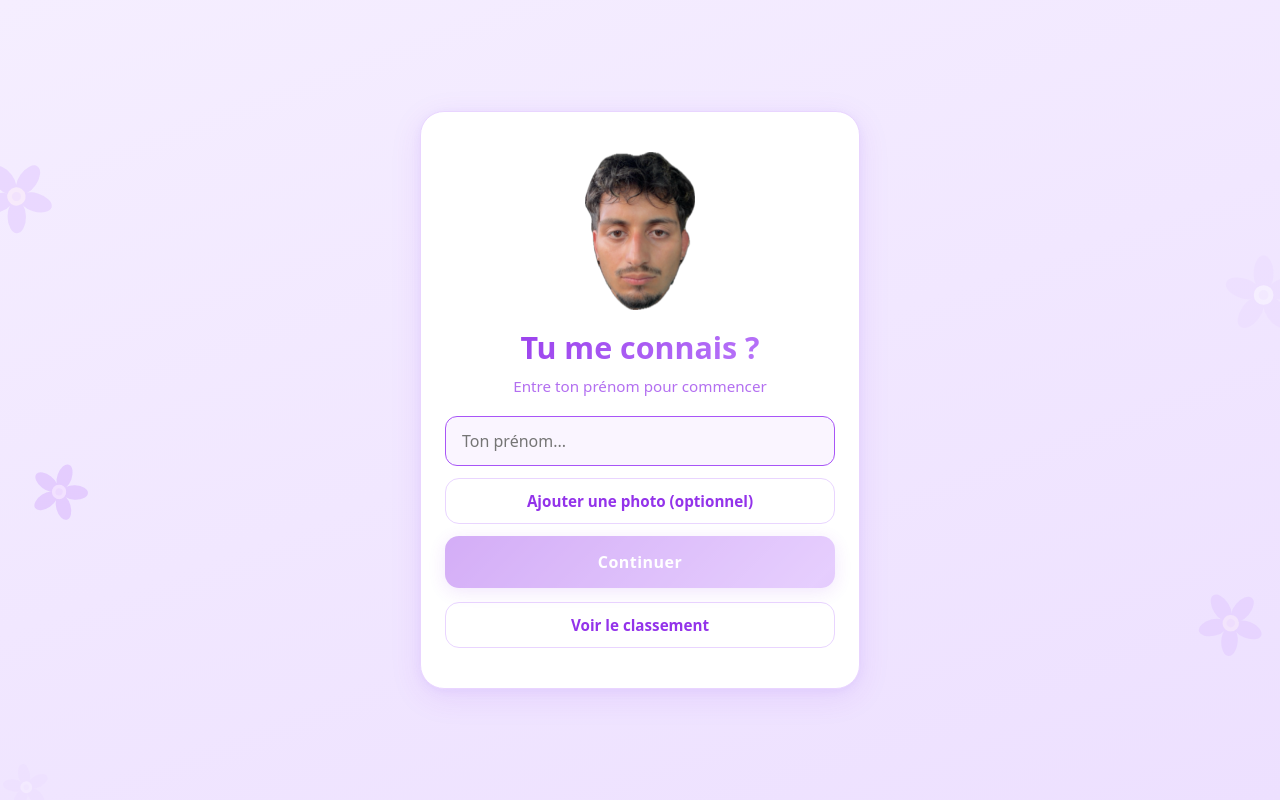
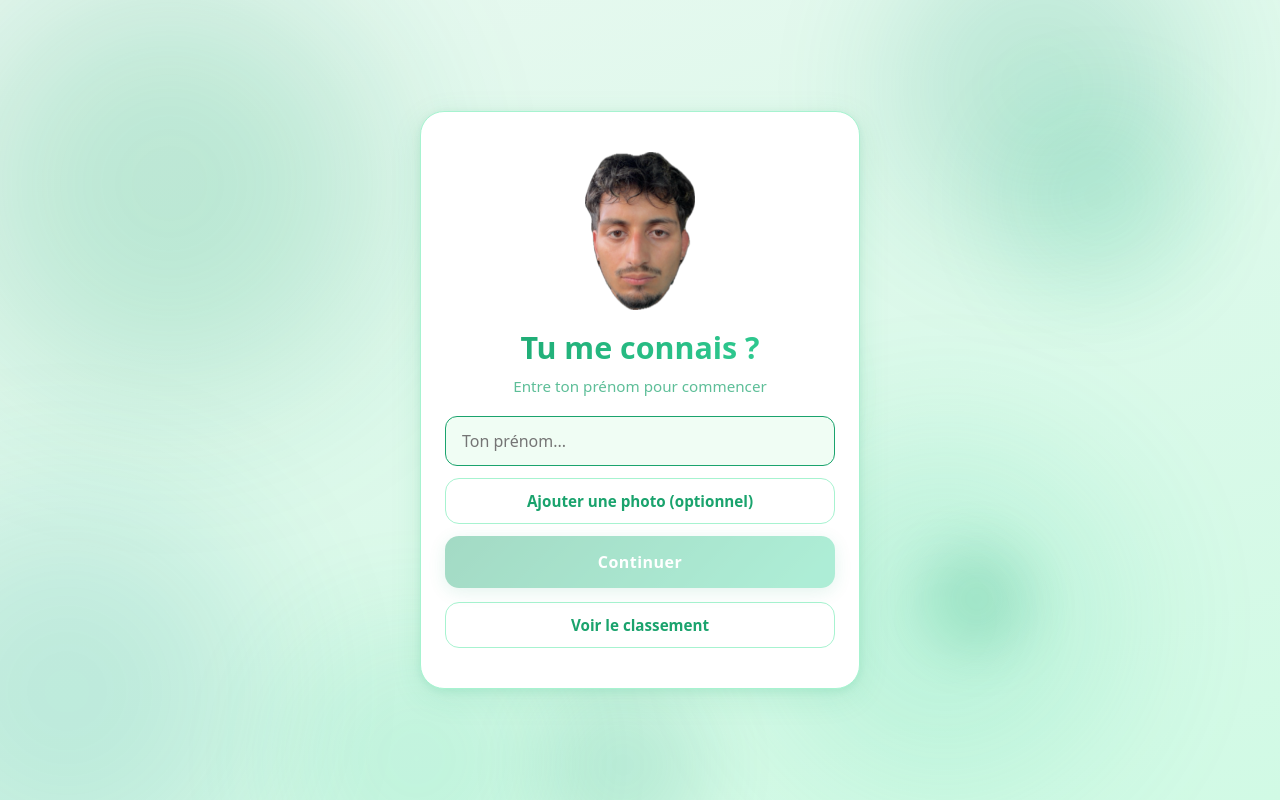
Before and after one commit to spidermiriki/quiz, a React (Vite) app: page / in a window 1280 px wide. Built offline with nearby package versions, Linux system fonts and the light colour scheme.

Commit message:
remake design

```diff
--- a/src/App.css
+++ b/src/App.css
@@ -17,6 +17,40 @@
   40%       { transform: translateX(8px); }
   60%       { transform: translateX(-5px); }
   80%       { transform: translateX(5px); }
+}
+
+/* ===== AURA BACKGROUND ===== */
+@keyframes aura-drift-1 {
+  0%, 100% { transform: translate(0vw,  0vh); }
+  30%       { transform: translate(3vw,  5vh); }
+  60%       { transform: translate(-2vw, 8vh); }
+}
+@keyframes aura-drift-2 {
+  0%, 100% { transform: translate(0vw,   0vh); }
+  33%       { transform: translate(-4vw, -3vh); }
+  66%       { transform: translate(3vw,  -6vh); }
+}
+@keyframes aura-drift-3 {
+  0%, 100% { transform: translate(0vw,  0vh); }
+  25%       { transform: translate(5vw, -3vh); }
+  50%       { transform: translate(2vw,  6vh); }
+  75%       { transform: translate(-3vw, 3vh); }
+}
+@keyframes aura-drift-4 {
+  0%, 100% { transform: translate(0vw,  0vh); }
+  40%       { transform: translate(-5vw, 4vh); }
+  70%       { transform: translate(4vw, -2vh); }
+}
+@keyframes aura-drift-5 {
+  0%, 100% { transform: translate(0vw, 0vh);  }
+  20%       { transform: translate(4vw,  7vh); }
+  50%       { transform: translate(-3vw, 4vh); }
+  80%       { transform: translate(2vw, -5vh); }
+}
+@keyframes aura-drift-6 {
+  0%, 100% { transform: translate(0vw,   0vh); }
+  35%       { transform: translate(-6vw, -5vh); }
+  65%       { transform: translate(5vw,   3vh); }
 }
 
 /* ===== LAYOUT ===== */
@@ -40,8 +74,8 @@
   background: #ffffff;
   border-radius: 24px;
   padding: 28px 22px;
-  box-shadow: 0 2px 8px rgba(167,139,250,.12), 0 8px 32px rgba(147,51,234,.1);
-  border: 1px solid #e9d5ff;
+  box-shadow: 0 2px 8px rgba(26,163,109,.12), 0 8px 32px rgba(26,163,109,.10);
+  border: 1px solid #a7f3d0;
   width: 100%;
   animation: card-enter 0.45s cubic-bezier(0.22,1,0.36,1) forwards;
 }
@@ -57,13 +91,13 @@
 
 /* ===== TYPOGRAPHY ===== */
 .gradient-text {
-  background: linear-gradient(135deg, #9333ea, #c084fc);
+  background: linear-gradient(135deg, #1AA36D, #34d399);
   -webkit-background-clip: text;
   -webkit-text-fill-color: transparent;
   background-clip: text;
 }
 .home-subtitle {
-  color: #9333ea;
+  color: #1AA36D;
   opacity: 0.7;
   margin-bottom: 20px;
   font-size: 0.95rem;
@@ -75,18 +109,18 @@
   padding: 15px;
   border-radius: 14px;
   border: none;
-  background: linear-gradient(135deg, #9333ea, #c084fc, #9333ea);
+  background: linear-gradient(135deg, #1AA36D, #34d399, #1AA36D);
   background-size: 200% auto;
   color: #fff;
   font-size: 1rem;
   font-weight: 700;
   cursor: pointer;
   letter-spacing: 0.03em;
-  box-shadow: 0 4px 18px rgba(147,51,234,.3);
+  box-shadow: 0 4px 18px rgba(26,163,109,.30);
   transition: opacity .2s, transform .1s, box-shadow .2s;
   animation: btn-shine 3s linear infinite;
 }
-.btn-primary:hover  { box-shadow: 0 6px 24px rgba(147,51,234,.45); }
+.btn-primary:hover  { box-shadow: 0 6px 24px rgba(26,163,109,.45); }
 .btn-primary:active { opacity: .85; transform: scale(.98); }
 .btn-primary:disabled { opacity: .4; cursor: not-allowed; animation: none; }
 
@@ -94,15 +128,15 @@
   width: 100%;
   padding: 12px;
   border-radius: 14px;
-  border: 1.5px solid #e9d5ff;
+  border: 1.5px solid #a7f3d0;
   background: transparent;
-  color: #9333ea;
+  color: #1AA36D;
   font-size: 0.95rem;
   font-weight: 600;
   cursor: pointer;
   transition: background .2s, border-color .2s;
 }
-.btn-ghost:hover { background: #faf5ff; border-color: #c084fc; }
+.btn-ghost:hover { background: #f0fdf4; border-color: #6ee7b7; }
 .btn-ghost--sm { width: auto; padding: 6px 14px; font-size: 0.8rem; }
 .btn-ghost--danger { border-color: #fca5a5; color: #991b1b; }
 .btn-ghost--danger:hover { background: #fff1f2; }
@@ -112,23 +146,23 @@
   width: 100%;
   padding: 13px 16px;
   border-radius: 12px;
-  border: 1.5px solid #e9d5ff;
+  border: 1.5px solid #a7f3d0;
   font-size: 1rem;
   font-family: inherit;
-  color: #4c1d95;
-  background: #faf5ff;
+  color: #064e3b;
+  background: #f0fdf4;
   outline: none;
   transition: border-color .2s;
 }
-.name-input:focus { border-color: #a855f7; }
+.name-input:focus { border-color: #1AA36D; }
 
 /* ===== MODE SELECTOR ===== */
 .mode-btn {
   width: 100%;
   padding: 16px 18px;
   border-radius: 14px;
-  border: 1.5px solid #e9d5ff;
-  background: #faf5ff;
+  border: 1.5px solid #a7f3d0;
+  background: #f0fdf4;
   cursor: pointer;
   display: flex;
   align-items: center;
@@ -137,15 +171,15 @@
   transition: border-color .2s, background .2s, box-shadow .2s;
 }
 .mode-btn:hover {
-  border-color: #a855f7;
-  background: #f5f0ff;
-  box-shadow: 0 4px 16px rgba(147,51,234,.12);
+  border-color: #1AA36D;
+  background: #ecfdf5;
+  box-shadow: 0 4px 16px rgba(26,163,109,.12);
 }
 .mode-btn__icon {
   font-size: 0.75rem;
   font-weight: 800;
-  color: #a855f7;
-  background: #f3e8ff;
+  color: #1AA36D;
+  background: #d1fae5;
   border-radius: 8px;
   padding: 6px 10px;
   white-space: nowrap;
@@ -154,14 +188,14 @@
 }
 .mode-btn strong {
   display: block;
-  color: #4c1d95;
+  color: #064e3b;
   font-size: 1rem;
   font-weight: 700;
   margin-bottom: 2px;
 }
 .mode-btn small {
   display: block;
-  color: #9333ea;
+  color: #1AA36D;
   opacity: .7;
   font-size: 0.8rem;
 }
@@ -171,22 +205,22 @@
   flex: 1;
   padding: 13px 14px;
   border-radius: 12px;
-  border: 1.5px solid #e9d5ff;
+  border: 1.5px solid #a7f3d0;
   font-size: 1rem;
   font-family: inherit;
-  color: #4c1d95;
-  background: #faf5ff;
+  color: #064e3b;
+  background: #f0fdf4;
   outline: none;
   transition: border-color .2s;
 }
-.open-input:focus { border-color: #a855f7; }
+.open-input:focus { border-color: #1AA36D; }
 .open-input.shake { animation: shake 0.5s ease; border-color: #fca5a5; background: #fff1f2; }
 
 .btn-send {
   padding: 0 18px;
   border-radius: 12px;
   border: none;
-  background: linear-gradient(135deg, #9333ea, #c084fc);
+  background: linear-gradient(135deg, #1AA36D, #34d399);
   color: #fff;
   font-size: 0.95rem;
   font-weight: 700;
@@ -242,13 +276,13 @@
   gap: 8px;
   padding: 12px 14px;
   border-radius: 12px;
-  background: #faf5ff;
-  border: 1px solid #f3e8ff;
+  background: #f0fdf4;
+  border: 1px solid #d1fae5;
 }
 .lb-rank  { font-size: 0.9rem; font-weight: 700; text-align: center; }
-.lb-name  { font-size: 1rem; font-weight: 800; color: #4c1d95; overflow: hidden; text-overflow: ellipsis; white-space: nowrap; }
-.lb-mode  { font-size: 0.65rem; font-weight: 800; color: #a855f7; background: #f3e8ff; border-radius: 6px; padding: 3px 5px; text-align: center; }
-.lb-score { font-size: 1rem; font-weight: 800; color: #7e22ce; text-align: right; white-space: nowrap; }
+.lb-name  { font-size: 1rem; font-weight: 800; color: #064e3b; overflow: hidden; text-overflow: ellipsis; white-space: nowrap; }
+.lb-mode  { font-size: 0.65rem; font-weight: 800; color: #1AA36D; background: #d1fae5; border-radius: 6px; padding: 3px 5px; text-align: center; }
+.lb-score { font-size: 1rem; font-weight: 800; color: #166534; text-align: right; white-space: nowrap; }
 
 /* ===== TABLET ===== */
 @media (min-width: 600px) {
--- a/src/components/DifficultyBadge.jsx
+++ b/src/components/DifficultyBadge.jsx
@@ -2,7 +2,7 @@ const config = {
   facile:    { label: "Facile",     color: "#166534", bg: "#f0fdf4", border: "#86efac" },
   moyen:     { label: "Moyen",      color: "#854d0e", bg: "#fefce8", border: "#fde047" },
   difficile: { label: "Difficile",  color: "#991b1b", bg: "#fff1f2", border: "#fca5a5" },
-  impossible:{ label: "Impossible", color: "#4c1d95", bg: "#f5f3ff", border: "#8b5cf6" },
+  impossible:{ label: "Impossible", color: "#0e7490", bg: "#ecfeff", border: "#67e8f9" },
 };
 
 export default function DifficultyBadge({ difficulty }) {
--- a/src/components/FlowerBg.jsx
+++ b/src/components/FlowerBg.jsx
@@ -1,85 +1,46 @@
-function Flower({ cx, cy, scale = 1, rot = 0, petal, center, opacity = 1, floatDur, floatDelay = 0, floatAmp = 8 }) {
-  return (
-    <g transform={`translate(${cx},${cy}) rotate(${rot}) scale(${scale})`} opacity={opacity}>
-      {floatDur && (
-        <animateTransform
-          attributeName="transform"
-          type="translate"
-          values={`0,0; 0,-${floatAmp}; 0,0`}
-          dur={`${floatDur}s`}
-          begin={`${floatDelay}s`}
-          repeatCount="indefinite"
-          additive="sum"
-        />
-      )}
-      {[0, 72, 144, 216, 288].map((a) => (
-        <ellipse key={a} cx={0} cy={-22} rx={10} ry={18} fill={petal} transform={`rotate(${a})`} />
-      ))}
-      <circle cx={0} cy={0} r={10} fill={center} />
-      <circle cx={0} cy={0} r={5} fill={petal} opacity={0.4} />
-    </g>
-  );
-}
+const ORBS = [
+  // Grands orbes de fond
+  { id: 1,  size: 420, top: -8,  left: -6,  color: '#1AA36D', opacity: 0.20, blur: 90,  anim: 'aura-drift-1', dur: 22, delay: 0  },
+  { id: 2,  size: 360, top: 55,  left: 60,  color: '#34d399', opacity: 0.15, blur: 75,  anim: 'aura-drift-2', dur: 27, delay: 4  },
+  { id: 3,  size: 310, top: -6,  left: 65,  color: '#059669', opacity: 0.16, blur: 65,  anim: 'aura-drift-3', dur: 19, delay: 2  },
+  { id: 4,  size: 390, top: 62,  left: -10, color: '#0d9488', opacity: 0.14, blur: 82,  anim: 'aura-drift-4', dur: 24, delay: 7  },
+  // Orbes moyens
+  { id: 5,  size: 230, top: 22,  left: 38,  color: '#1AA36D', opacity: 0.12, blur: 50,  anim: 'aura-drift-5', dur: 30, delay: 1  },
+  { id: 6,  size: 270, top: 78,  left: 22,  color: '#34d399', opacity: 0.13, blur: 58,  anim: 'aura-drift-6', dur: 17, delay: 5  },
+  { id: 7,  size: 200, top: 12,  left: 78,  color: '#10b981', opacity: 0.11, blur: 45,  anim: 'aura-drift-2', dur: 32, delay: 9  },
+  // Petits orbes
+  { id: 8,  size: 130, top: 42,  left: 52,  color: '#6ee7b7', opacity: 0.15, blur: 30,  anim: 'aura-drift-3', dur: 20, delay: 3  },
+  { id: 9,  size: 110, top: 68,  left: 72,  color: '#1AA36D', opacity: 0.18, blur: 25,  anim: 'aura-drift-1', dur: 15, delay: 6  },
+  { id: 10, size: 170, top: 85,  left: 42,  color: '#059669', opacity: 0.13, blur: 38,  anim: 'aura-drift-4', dur: 26, delay: 11 },
+];
 
 export default function FlowerBg() {
   return (
-    <svg
-      xmlns="http://www.w3.org/2000/svg"
-      style={{
-        position: "fixed",
-        inset: 0,
-        width: "100%",
-        height: "100%",
-        zIndex: 0,
-        pointerEvents: "none",
-      }}
-      viewBox="0 0 390 844"
-      preserveAspectRatio="xMidYMid slice"
-    >
-      {/* ── Cluster haut droite ── */}
-      <Flower cx={355} cy={48}  scale={1.3}  rot={15}  petal="#d8b4fe" center="#fce7f3" opacity={0.85} floatDur={5}   floatDelay={0}   floatAmp={9} />
-      <Flower cx={385} cy={90}  scale={0.75} rot={40}  petal="#c084fc" center="#f5d0fe" opacity={0.7}  floatDur={4.2} floatDelay={1.1} floatAmp={6} />
-      <Flower cx={318} cy={82}  scale={0.45} rot={-10} petal="#e9d5ff" center="#fff"    opacity={0.6}  floatDur={6}   floatDelay={0.5} floatAmp={5} />
-      <Flower cx={372} cy={16}  scale={0.32} rot={25}  petal="#f0abfc" center="#fff"    opacity={0.5}  floatDur={3.8} floatDelay={2}   floatAmp={4} />
-      <Flower cx={340} cy={115} scale={0.28} rot={50}  petal="#d8b4fe" center="#fce7f3" opacity={0.4}  floatDur={5.5} floatDelay={0.8} floatAmp={4} />
-
-      {/* ── Cluster haut gauche ── */}
-      <Flower cx={30}  cy={55}  scale={0.7}  rot={-20} petal="#e9d5ff" center="#fff"    opacity={0.65} floatDur={4.8} floatDelay={0.3} floatAmp={7} />
-      <Flower cx={68}  cy={22}  scale={0.4}  rot={30}  petal="#d8b4fe" center="#fce7f3" opacity={0.55} floatDur={5.2} floatDelay={1.5} floatAmp={5} />
-      <Flower cx={10}  cy={95}  scale={0.28} rot={10}  petal="#c084fc" center="#f5d0fe" opacity={0.4}  floatDur={3.5} floatDelay={0.7} floatAmp={4} />
-      <Flower cx={55}  cy={5}   scale={0.22} rot={-35} petal="#e9d5ff" center="#fff"    opacity={0.3}  floatDur={6.5} floatDelay={2.2} floatAmp={3} />
-
-      {/* ── Milieu gauche ── */}
-      <Flower cx={12}  cy={260} scale={0.35} rot={0}   petal="#e9d5ff" center="#fff"    opacity={0.4}  floatDur={4.5} floatDelay={1.2} floatAmp={6} />
-      <Flower cx={5}   cy={360} scale={0.28} rot={35}  petal="#d8b4fe" center="#fce7f3" opacity={0.35} floatDur={5.8} floatDelay={0.4} floatAmp={5} />
-      <Flower cx={18}  cy={450} scale={0.22} rot={20}  petal="#c084fc" center="#f5d0fe" opacity={0.28} floatDur={4.1} floatDelay={1.8} floatAmp={4} />
-      <Flower cx={8}   cy={540} scale={0.18} rot={-10} petal="#e9d5ff" center="#fff"    opacity={0.22} floatDur={6.2} floatDelay={0.9} floatAmp={3} />
-
-      {/* ── Milieu droite ── */}
-      <Flower cx={380} cy={280} scale={0.38} rot={15}  petal="#f0abfc" center="#fff"    opacity={0.4}  floatDur={5.1} floatDelay={0.6} floatAmp={6} />
-      <Flower cx={385} cy={390} scale={0.3}  rot={0}   petal="#e9d5ff" center="#fff"    opacity={0.35} floatDur={4.3} floatDelay={1.4} floatAmp={5} />
-      <Flower cx={375} cy={490} scale={0.25} rot={40}  petal="#d8b4fe" center="#fce7f3" opacity={0.3}  floatDur={5.6} floatDelay={0.2} floatAmp={4} />
-      <Flower cx={388} cy={600} scale={0.2}  rot={-20} petal="#c084fc" center="#f5d0fe" opacity={0.22} floatDur={3.9} floatDelay={2.1} floatAmp={3} />
-
-      {/* ── Milieu centre (dispersées) ── */}
-      <Flower cx={160} cy={185} scale={0.2}  rot={22}  petal="#e9d5ff" center="#fff"    opacity={0.22} floatDur={5.4} floatDelay={1.6} floatAmp={5} />
-      <Flower cx={240} cy={210} scale={0.18} rot={-15} petal="#d8b4fe" center="#fce7f3" opacity={0.2}  floatDur={6.8} floatDelay={0.5} floatAmp={4} />
-      <Flower cx={100} cy={680} scale={0.2}  rot={10}  petal="#c084fc" center="#f5d0fe" opacity={0.25} floatDur={4.7} floatDelay={1.9} floatAmp={5} />
-      <Flower cx={290} cy={700} scale={0.18} rot={-30} petal="#e9d5ff" center="#fff"    opacity={0.22} floatDur={5.3} floatDelay={0.7} floatAmp={4} />
-
-      {/* ── Cluster bas gauche ── */}
-      <Flower cx={38}  cy={790} scale={0.9}  rot={10}  petal="#c084fc" center="#f5d0fe" opacity={0.75} floatDur={4.6} floatDelay={0.3} floatAmp={8} />
-      <Flower cx={78}  cy={826} scale={0.48} rot={40}  petal="#d8b4fe" center="#fce7f3" opacity={0.6}  floatDur={5.9} floatDelay={1.3} floatAmp={6} />
-      <Flower cx={15}  cy={755} scale={0.33} rot={-15} petal="#e9d5ff" center="#fff"    opacity={0.5}  floatDur={4}   floatDelay={0.8} floatAmp={5} />
-      <Flower cx={62}  cy={762} scale={0.25} rot={60}  petal="#f0abfc" center="#fff"    opacity={0.4}  floatDur={6.3} floatDelay={2}   floatAmp={4} />
-      <Flower cx={110} cy={810} scale={0.2}  rot={-5}  petal="#d8b4fe" center="#fce7f3" opacity={0.3}  floatDur={5}   floatDelay={1.1} floatAmp={3} />
-
-      {/* ── Cluster bas droite ── */}
-      <Flower cx={362} cy={808} scale={1.1}  rot={-5}  petal="#d8b4fe" center="#fce7f3" opacity={0.8}  floatDur={5.2} floatDelay={0.4} floatAmp={9} />
-      <Flower cx={332} cy={772} scale={0.42} rot={20}  petal="#e9d5ff" center="#fff"    opacity={0.55} floatDur={4.4} floatDelay={1.6} floatAmp={6} />
-      <Flower cx={385} cy={762} scale={0.3}  rot={-30} petal="#c084fc" center="#f5d0fe" opacity={0.45} floatDur={6.1} floatDelay={0.9} floatAmp={5} />
-      <Flower cx={350} cy={840} scale={0.26} rot={15}  petal="#d8b4fe" center="#fce7f3" opacity={0.4}  floatDur={3.7} floatDelay={2.3} floatAmp={4} />
-      <Flower cx={285} cy={790} scale={0.2}  rot={35}  petal="#e9d5ff" center="#fff"    opacity={0.3}  floatDur={5.5} floatDelay={1}   floatAmp={3} />
-    </svg>
+    <div style={{
+      position: 'fixed',
+      inset: 0,
+      zIndex: 0,
+      pointerEvents: 'none',
+      overflow: 'hidden',
+    }}>
+      {ORBS.map((orb) => (
+        <div
+          key={orb.id}
+          style={{
+            position: 'absolute',
+            width: orb.size,
+            height: orb.size,
+            top: `${orb.top}%`,
+            left: `${orb.left}%`,
+            borderRadius: '50%',
+            background: orb.color,
+            opacity: orb.opacity,
+            filter: `blur(${orb.blur}px)`,
+            animation: `${orb.anim} ${orb.dur}s ease-in-out ${orb.delay}s infinite`,
+            willChange: 'transform',
+          }}
+        />
+      ))}
+    </div>
   );
 }
--- a/src/components/ModeSelector.jsx
+++ b/src/components/ModeSelector.jsx
@@ -1,7 +1,7 @@
 export default function ModeSelector({ name, onSelect }) {
   return (
     <div className="card" style={{ textAlign: "center", padding: "36px 24px" }}>
-      <p style={{ color: "#c4b5fd", fontSize: "0.85rem", fontWeight: 600, marginBottom: "4px", letterSpacing: "0.04em", textTransform: "uppercase" }}>
+      <p style={{ color: "#6ee7b7", fontSize: "0.85rem", fontWeight: 600, marginBottom: "4px", letterSpacing: "0.04em", textTransform: "uppercase" }}>
         Bonjour {name}
       </p>
       <h2
--- a/src/components/OpenAnswer.jsx
+++ b/src/components/OpenAnswer.jsx
@@ -55,12 +55,12 @@ export default function OpenAnswer({ question, onCorrect, onTimeout }) {
   }
 
   const pct = (timeLeft / TIMER) * 100;
-  const timerColor = timeLeft > 15 ? "#a855f7" : timeLeft > 7 ? "#f59e0b" : "#ef4444";
+  const timerColor = timeLeft > 15 ? "#1AA36D" : timeLeft > 7 ? "#f59e0b" : "#ef4444";
 
   return (
     <div>
       {/* Timer bar */}
-      <div style={{ height: "5px", backgroundColor: "#f3e8ff", borderRadius: "999px", marginBottom: "8px", overflow: "hidden" }}>
+      <div style={{ height: "5px", backgroundColor: "#d1fae5", borderRadius: "999px", marginBottom: "8px", overflow: "hidden" }}>
         <div style={{
           height: "100%",
           width: `${pct}%`,
@@ -79,7 +79,7 @@ export default function OpenAnswer({ question, onCorrect, onTimeout }) {
       {/* Historique des tentatives */}
       {attempts.length > 0 && status !== "correct" && status !== "timeout" && (
         <div style={{ marginBottom: "12px" }}>
-          <p style={{ fontSize: "0.72rem", color: "#c4b5fd", marginBottom: "6px", fontWeight: 600 }}>
+          <p style={{ fontSize: "0.72rem", color: "#6ee7b7", marginBottom: "6px", fontWeight: 600 }}>
             Tes tentatives :
           </p>
           <div style={{ display: "flex", flexWrap: "wrap", gap: "6px" }}>
--- a/src/components/ResultMessage.jsx
+++ b/src/components/ResultMessage.jsx
@@ -25,7 +25,7 @@ export default function ResultMessage({ isCorrect }) {
     >
       {isCorrect ? (
         <p style={{ color: "#166534", fontSize: "1.25rem", fontWeight: 800, margin: 0 }}>
-          Bravo ma controleuse !
+          Bravo !
         </p>
       ) : (
         <p style={{ color: "#991b1b", fontSize: "1.25rem", fontWeight: 800, margin: 0 }}>
--- a/src/index.css
+++ b/src/index.css
@@ -14,10 +14,10 @@
 }
 
 body {
-  background: linear-gradient(160deg, #f5eeff 0%, #ede0ff 100%);
+  background: linear-gradient(160deg, #e8f8f0 0%, #d1fae5 100%);
   background-attachment: fixed;
   min-height: 100dvh;
-  color: #4c1d95;
+  color: #064e3b;
 }
 
 #root {
```
Also changed, not shown: src/components/AnswerOptions.jsx (+6 -6 lines), src/components/Leaderboard.jsx (+5 -5 lines), src/components/QuizCard.jsx (+7 -7 lines), src/components/ScoreBoard.jsx (+6 -6 lines).
